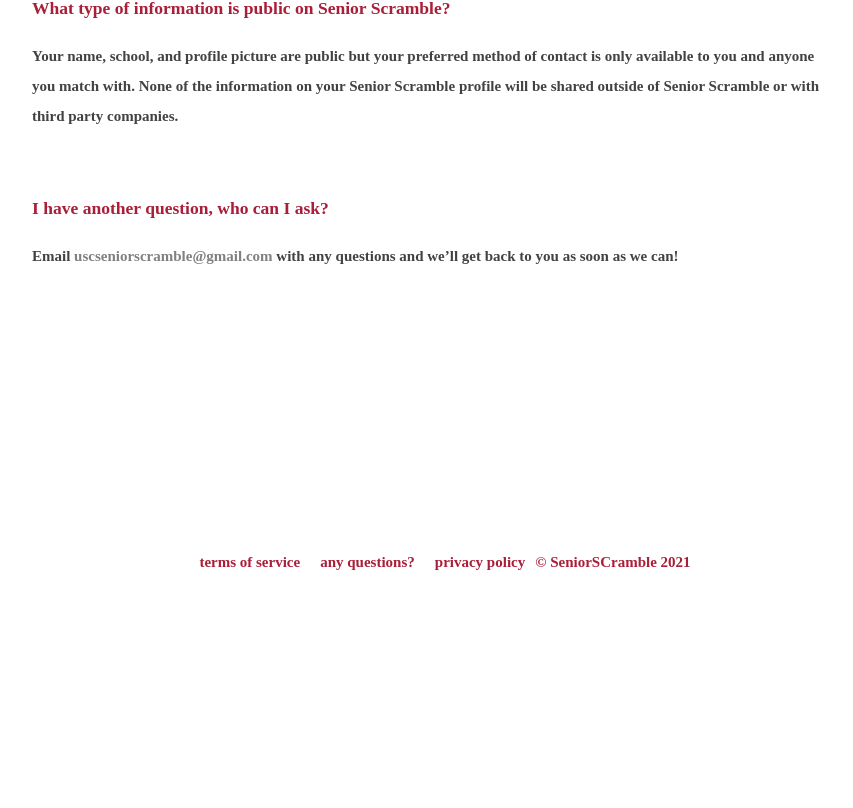
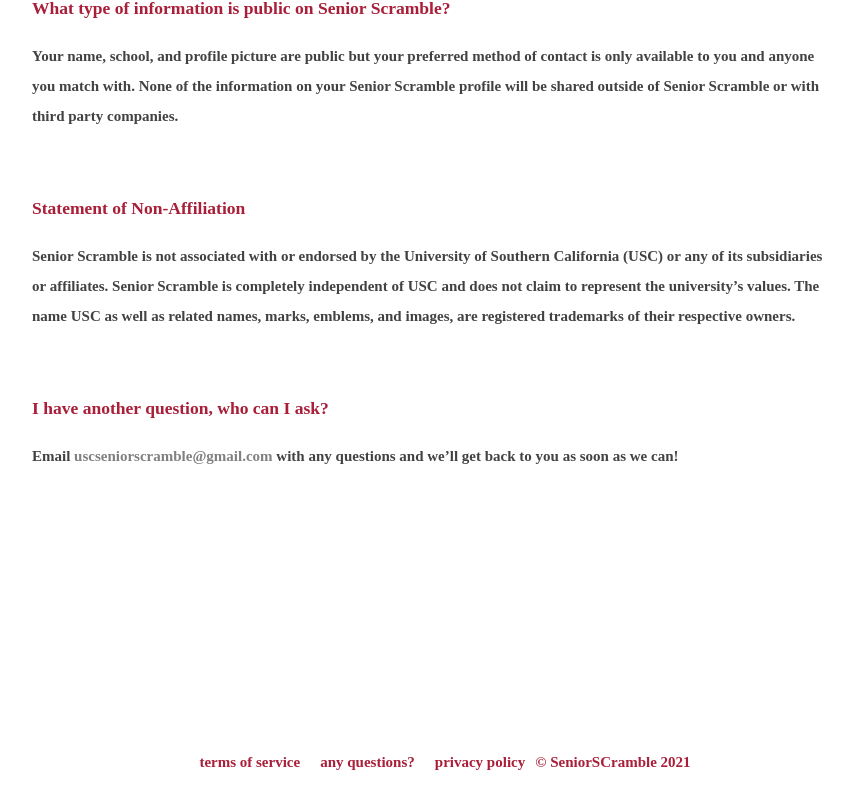
Before and after one commit to jfvomacka/scramble, a React (Create React App) app in the folder client/: page /about in a window 1280 px wide. Shown: the part 1769-2577 px from the top of the page, without its empty margins (208-1061 px from the left). Before the commit the page ends 2405 px from the top, so only its background shows below. Built offline with nearby package versions, Linux system fonts and the light colour scheme.

Commit message:
Fixed some stuff

```diff
--- a/client/src/app/routes/About/index.js
+++ b/client/src/app/routes/About/index.js
@@ -50,6 +50,12 @@
         available to you and anyone you match with. None of the information on your Senior
         Scramble profile will be shared outside of Senior Scramble or with third party companies. </p>
         <p>&nbsp;</p>
+        <h3> Statement of Non-Affiliation</h3>
+        <p>Senior Scramble is not associated with or endorsed by the University of Southern California (USC)
+          or any of its subsidiaries or affiliates. Senior Scramble is completely independent of USC and does
+          not claim to represent the university’s values. The name USC as well as related names, marks,
+          emblems, and images, are registered trademarks of their respective owners.</p>
+        <p>&nbsp;</p>
         <h3> I have another question, who can I ask?</h3>
         <p> Email <a href = "mailto: uscseniorscramble@gmail.com" target="_blank">uscseniorscramble@gmail.com</a> with any questions and we’ll get back to you as soon as we can! </p>
       </div>
--- a/client/src/app/routes/Editing/index.js
+++ b/client/src/app/routes/Editing/index.js
@@ -112,7 +112,7 @@
 
         <input
           type="text"
-          placeholder="Contact"
+          placeholder="Contact Information"
           name="contact"
           value={localState.contact}
           onChange={handleChange}
--- a/client/src/app/routes/Verify/index.js
+++ b/client/src/app/routes/Verify/index.js
@@ -63,6 +63,7 @@
     <div className="Signin">
       <div className="inner container is-fluid">
         <h2>Verify your account</h2>
+        <body>Check your email ;)</body>
         <input
           type="text"
           placeholder="Verification code"
```
